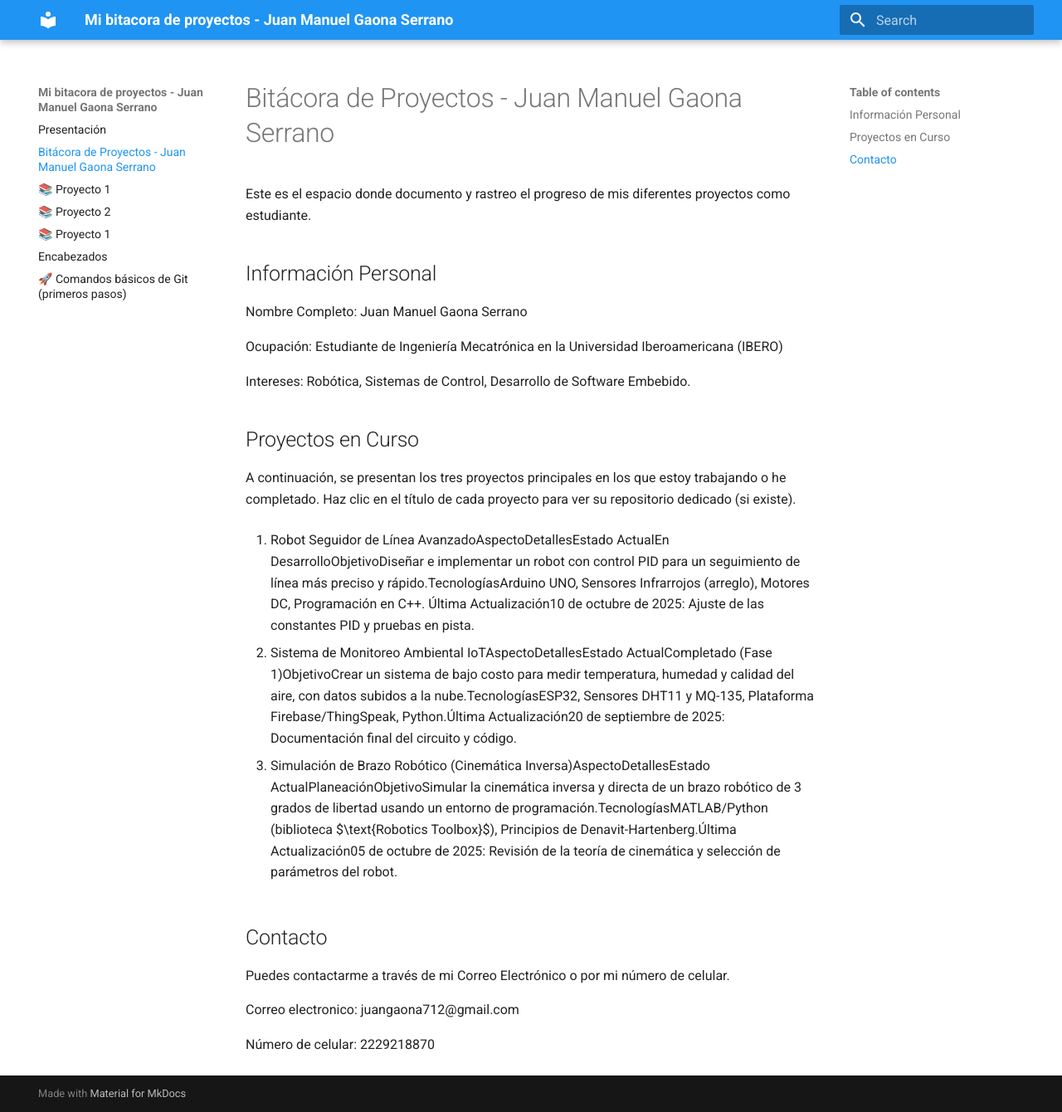
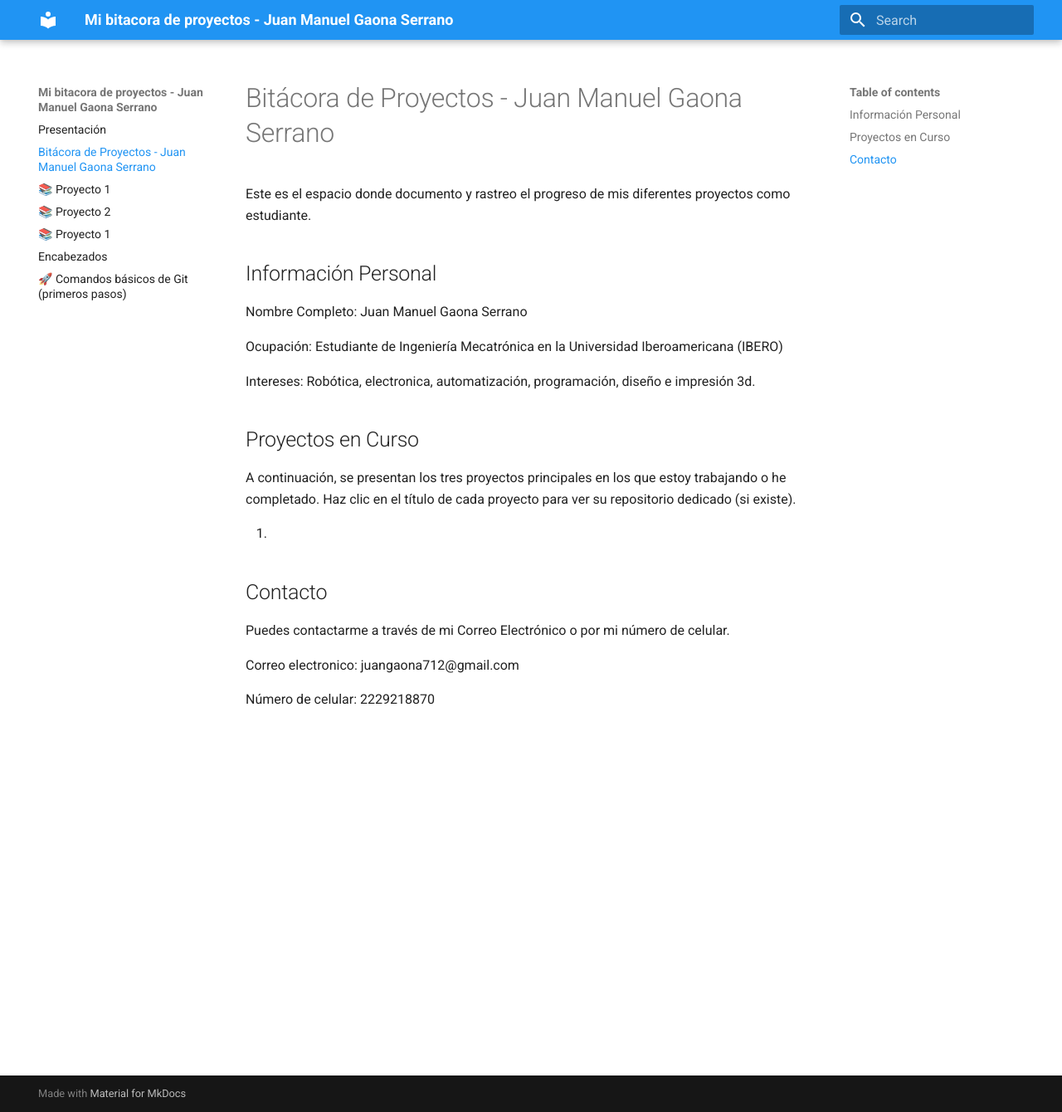
Before and after one commit to juangaona712-ship-it/Bit-cora-JMGS, an MkDocs documentation site: the page built from docs/Bitácora de Proyectos.md, in a window 1280 px wide and 1340 px high. Shown: the whole window at 83% size. Built offline with MkDocs 1.6.1 and Material for MkDocs 9.7.7, drawn with Linux system fonts in a browser that asks for light colours.

Commit message:
Update Bitácora de Proyectos.md

```diff
--- a/docs/Bitácora de Proyectos.md
+++ b/docs/Bitácora de Proyectos.md
@@ -8,18 +8,13 @@ Nombre Completo: Juan Manuel Gaona Serrano
 
 Ocupación: Estudiante de Ingeniería Mecatrónica en la Universidad Iberoamericana (IBERO)
 
-Intereses: Robótica, Sistemas de Control, Desarrollo de Software Embebido.
+Intereses: Robótica, electronica, automatización, programación, diseño e impresión 3d.
 
 ## Proyectos en Curso
 
 A continuación, se presentan los tres proyectos principales en los que estoy trabajando o he completado. Haz clic en el título de cada proyecto para ver su repositorio dedicado (si existe).
 
-1. Robot Seguidor de Línea AvanzadoAspectoDetallesEstado ActualEn DesarrolloObjetivoDiseñar e implementar un robot con control PID para un seguimiento de línea más preciso y rápido.TecnologíasArduino UNO, Sensores Infrarrojos (arreglo), Motores DC, Programación en C++.
-Última Actualización10 de octubre de 2025: Ajuste de las constantes PID y pruebas en pista.
-
-2. Sistema de Monitoreo Ambiental IoTAspectoDetallesEstado ActualCompletado (Fase 1)ObjetivoCrear un sistema de bajo costo para medir temperatura, humedad y calidad del aire, con datos subidos a la nube.TecnologíasESP32, Sensores DHT11 y MQ-135, Plataforma Firebase/ThingSpeak, Python.Última Actualización20 de septiembre de 2025: Documentación final del circuito y código.
-
-3. Simulación de Brazo Robótico (Cinemática Inversa)AspectoDetallesEstado ActualPlaneaciónObjetivoSimular la cinemática inversa y directa de un brazo robótico de 3 grados de libertad usando un entorno de programación.TecnologíasMATLAB/Python (biblioteca $\text{Robotics Toolbox}$), Principios de Denavit-Hartenberg.Última Actualización05 de octubre de 2025: Revisión de la teoría de cinemática y selección de parámetros del robot.
+1.
 
 ## Contacto
 
```
